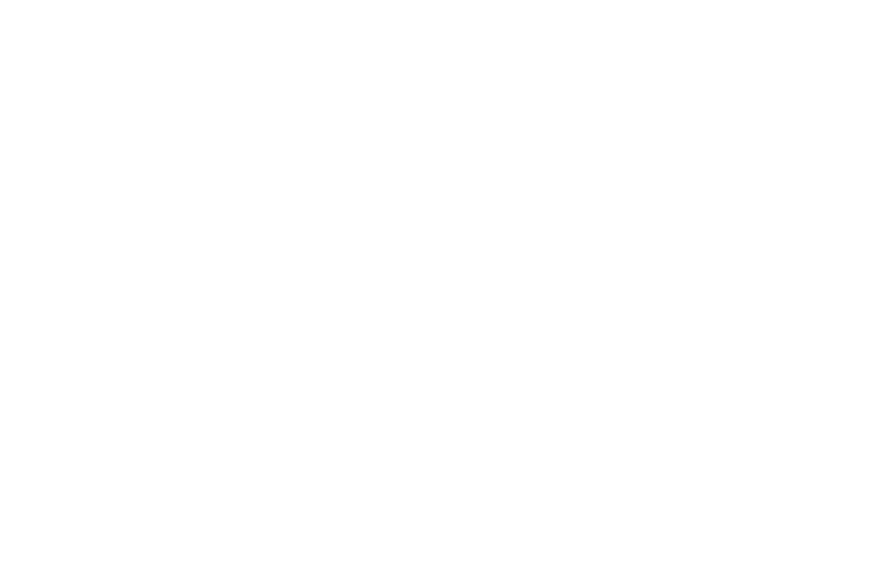
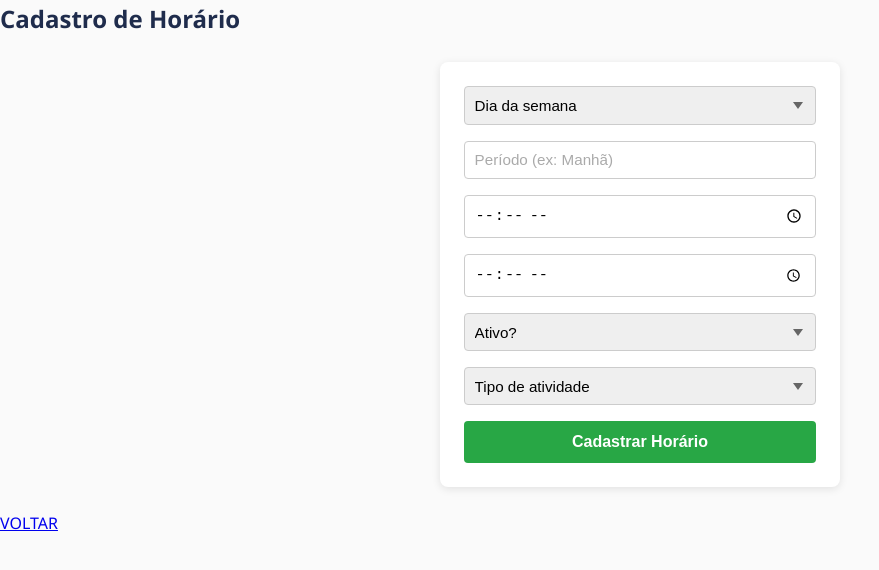
Before and after one commit to msa190/fitlife-frontend, a plain HTML site: page public/horarios.html in a window 1280 px wide. Shown: the whole page, without its empty margins (0-879 px from the left). Drawn offline with Linux system fonts and the light colour scheme.

Commit message:
subindo min design

```diff
--- a/public/agendamentos.html
+++ b/public/agendamentos.html
@@ -1,6 +1,18 @@
+<!DOCTYPE html>
+<html lang="pt-BR">
+<head>
+  <meta charset="UTF-8">
+  <meta name="viewport" content="width=device-width, initial-scale=1.0">
+  <title>Agenda - FitLife</title>
+  <link rel="stylesheet" href="estilos.css">
+</head>
+<body>
+
 <h2>Agendamento</h2>
 <form id="cad_agendamento_form">
   <input type="number" name="id_aluno" placeholder="ID do Aluno" required>
   <input type="number" name="id_horario" placeholder="ID do Horário" required>
   <button type="submit">Agendar</button>
 </form>
+<p> <a href="index.html">VOLTAR</a></p>
+</body>
--- a/public/horarios.html
+++ b/public/horarios.html
@@ -0,0 +1,45 @@
+<!DOCTYPE html>
+<html lang="pt-BR">
+<head>
+  <meta charset="UTF-8" />
+  <meta name="viewport" content="width=device-width, initial-scale=1.0" />
+  <title>Cadastrar Prêmio - FitLife</title>
+  <link rel="stylesheet" href="estilos.css">
+</head>
+<body>
+
+<h2>Cadastro de Horário</h2>
+<form id="cad_horario_form">
+  <select name="dia_semana" required>
+    <option value="">Dia da semana</option>
+    <option value="Segunda">Segunda</option>
+    <option value="Terça">Terça</option>
+    <option value="Quarta">Quarta</option>
+    <option value="Quinta">Quinta</option>
+    <option value="Sexta">Sexta</option>
+    <option value="Sábado">Sábado</option>
+    <option value="Domingo">Domingo</option>
+  </select>
+
+  <input type="text" name="periodo" placeholder="Período (ex: Manhã)" required>
+  <input type="time" name="inicio" required>
+  <input type="time" name="fim" required>
+
+  <select name="ind_ativo" required>
+    <option value="">Ativo?</option>
+    <option value="true">Sim</option>
+    <option value="false">Não</option>
+  </select>
+
+  <select name="tipo_atividade" required>
+    <option value="">Tipo de atividade</option>
+    <option value="musculacao">Musculação</option>
+    <option value="natação">Natação</option>
+    <option value="corrida">Corrida</option>
+  </select>
+
+  <button type="submit">Cadastrar Horário</button>
+</form>
+<p> <a href="index.html">VOLTAR</a></p>
+
+</body>
```
Also changed, not shown: public/cad_aluno.html (+13 -0 lines), public/cad_desafios.html (+13 -0 lines), public/cadastro_premio.html (+1 -1 lines), public/perfil.html (+2 -0 lines).
